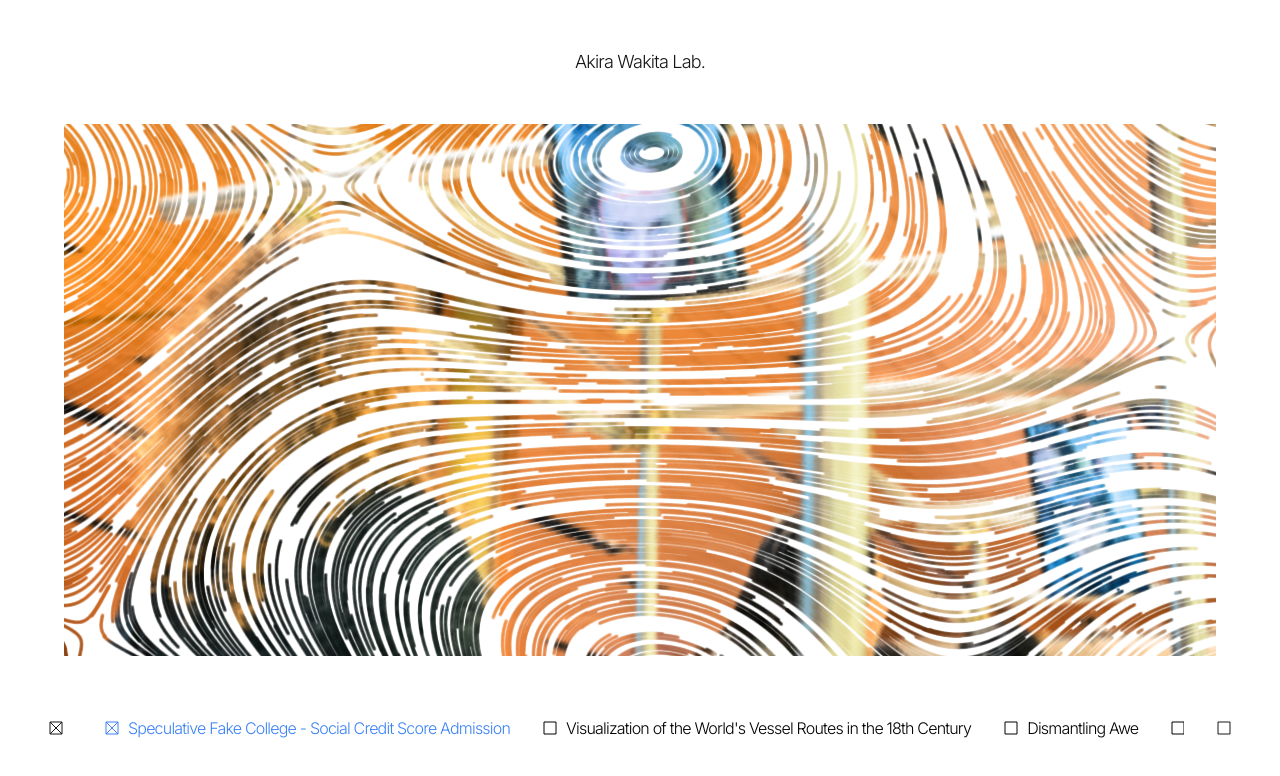
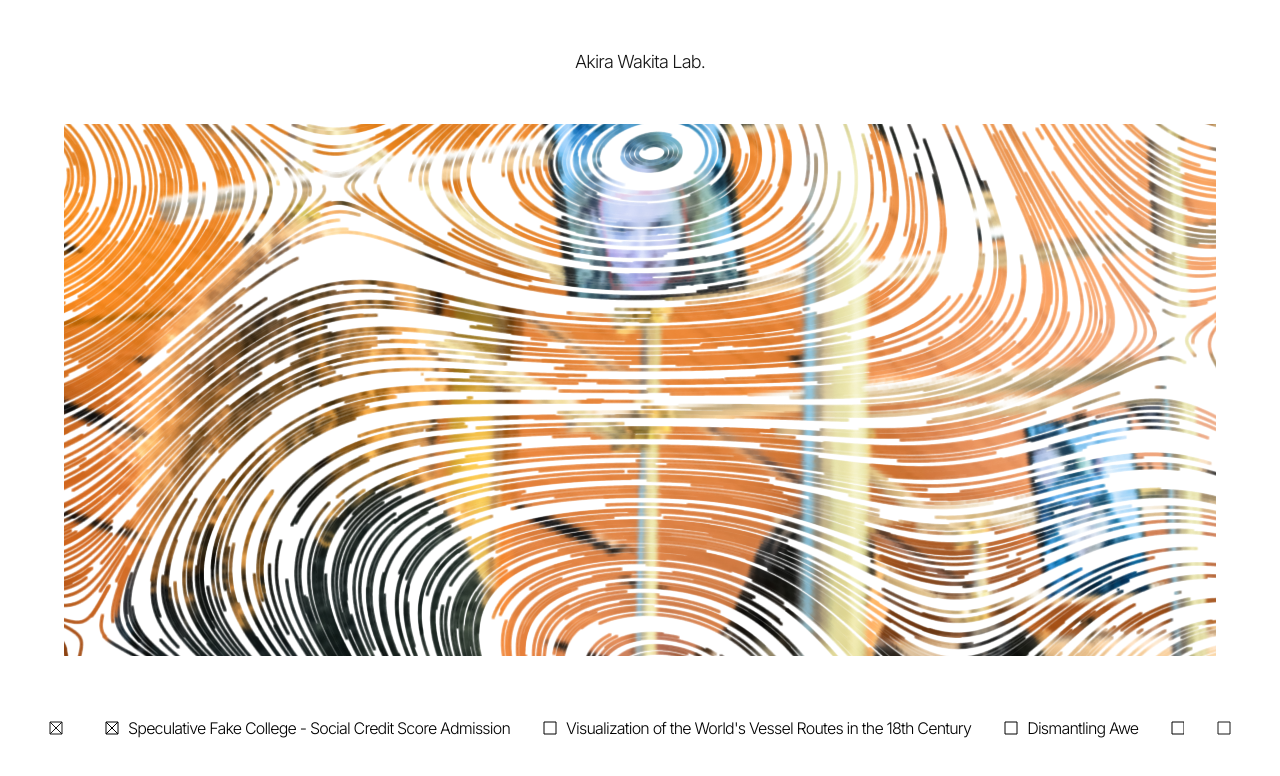
Before and after one commit to wakita-lab/web, a Next.js app: page / in a window 1280 px wide. Shown: the top 776 px of the page. Built offline with nearby package versions, Linux system fonts and the light colour scheme.

Commit message:
refactor: Fix conditional class assignment for current index in WorkLinkList

```diff
--- a/src/components/WorkLinkList.tsx
+++ b/src/components/WorkLinkList.tsx
@@ -44,7 +44,7 @@ export default function WorkLinkList({
               buttonRefs.current[index] = el;
             }}
             className={`flex items-center gap-2 text-nowrap px-2 tracking-tighter ${
-              index === currentIndex ? 'text-blue-500' : 'text-black'
+              index === currentIndex ? 'text-black' : 'text-black'
             }`}
             href={index === currentIndex ? `/works/about/${work.id}` : `#${work.id}`}
           >
```
